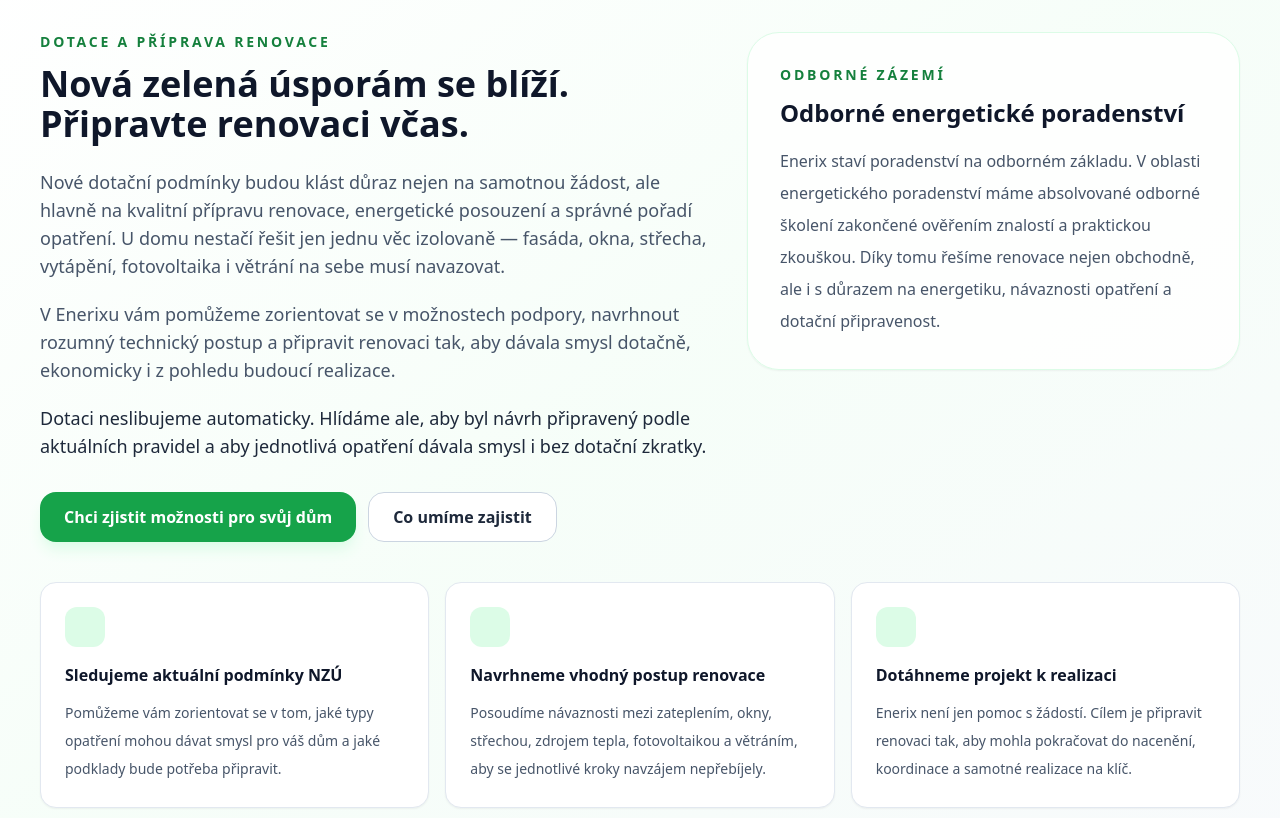
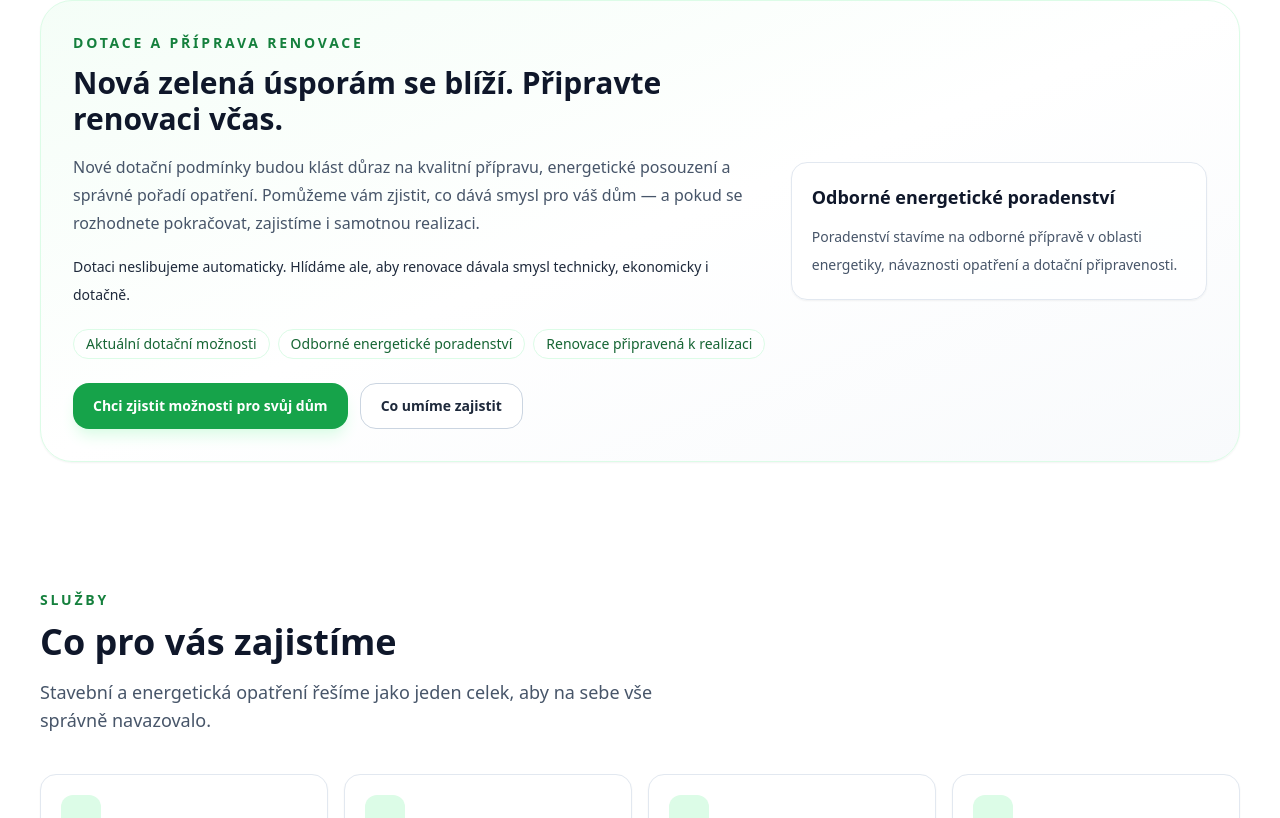
Before and after one commit to Enerixsro/enerix-web, a Next.js app: page / in a window 1280 px wide. Shown: the part 902-1720 px from the top of the page. Built offline with nearby package versions, Linux system fonts and the light colour scheme.

Commit message:
Update index.js

```diff
--- a/pages/index.js
+++ b/pages/index.js
@@ -37,21 +37,6 @@ export default function EnerixLandingPage() {
     "Foukaná a stříkaná izolace",
     "Sádrokartony",
     "Rekuperace",
-  ];
-
-  const subsidyPreparationCards = [
-    {
-      title: "Sledujeme aktuální podmínky NZÚ",
-      text: "Pomůžeme vám zorientovat se v tom, jaké typy opatření mohou dávat smysl pro váš dům a jaké podklady bude potřeba připravit.",
-    },
-    {
-      title: "Navrhneme vhodný postup renovace",
-      text: "Posoudíme návaznosti mezi zateplením, okny, střechou, zdrojem tepla, fotovoltaikou a větráním, aby se jednotlivé kroky navzájem nepřebíjely.",
-    },
-    {
-      title: "Dotáhneme projekt k realizaci",
-      text: "Enerix není jen pomoc s žádostí. Cílem je připravit renovaci tak, aby mohla pokračovat do nacenění, koordinace a samotné realizace na klíč.",
-    },
   ];
 
   const benefits = [
@@ -159,90 +144,71 @@ export default function EnerixLandingPage() {
         </div>
       </section>
 
-      <section className="bg-gradient-to-br from-white via-green-50/60 to-slate-50 px-6 py-20 md:px-10">
+      <section className="px-6 py-10 md:px-10 md:py-12">
         <div className="mx-auto max-w-7xl">
-          <div className="grid gap-10 lg:grid-cols-[1.15fr_0.85fr] lg:items-start">
+          <div className="grid gap-6 rounded-[2rem] border border-green-100 bg-gradient-to-br from-green-50/70 via-white to-slate-50 p-6 shadow-sm md:p-8 lg:grid-cols-[1.25fr_0.75fr] lg:items-center">
             <div>
               <div className="text-sm font-semibold uppercase tracking-[0.2em] text-green-700">
                 Dotace a příprava renovace
               </div>
 
-              <h2 className="mt-3 max-w-3xl text-3xl font-bold text-slate-900 md:text-4xl">
+              <h2 className="mt-3 max-w-3xl text-2xl font-bold text-slate-900 md:text-3xl">
                 Nová zelená úsporám se blíží. Připravte renovaci včas.
               </h2>
 
-              <div className="mt-6 max-w-3xl space-y-5 text-base leading-8 text-slate-600 md:text-lg">
-                <p>
-                  Nové dotační podmínky budou klást důraz nejen na samotnou
-                  žádost, ale hlavně na kvalitní přípravu renovace, energetické
-                  posouzení a správné pořadí opatření. U domu nestačí řešit jen
-                  jednu věc izolovaně — fasáda, okna, střecha, vytápění,
-                  fotovoltaika i větrání na sebe musí navazovat.
-                </p>
+              <p className="mt-4 max-w-3xl text-base leading-7 text-slate-600">
+                Nové dotační podmínky budou klást důraz na kvalitní přípravu,
+                energetické posouzení a správné pořadí opatření. Pomůžeme vám
+                zjistit, co dává smysl pro váš dům — a pokud se rozhodnete
+                pokračovat, zajistíme i samotnou realizaci.
+              </p>
 
-                <p>
-                  V Enerixu vám pomůžeme zorientovat se v možnostech podpory,
-                  navrhnout rozumný technický postup a připravit renovaci tak,
-                  aby dávala smysl dotačně, ekonomicky i z pohledu budoucí
-                  realizace.
-                </p>
+              <p className="mt-4 max-w-3xl text-sm font-medium leading-7 text-slate-800">
+                Dotaci neslibujeme automaticky. Hlídáme ale, aby renovace dávala
+                smysl technicky, ekonomicky i dotačně.
+              </p>
 
-                <p className="font-medium text-slate-800">
-                  Dotaci neslibujeme automaticky. Hlídáme ale, aby byl návrh
-                  připravený podle aktuálních pravidel a aby jednotlivá
-                  opatření dávala smysl i bez dotační zkratky.
-                </p>
+              <div className="mt-5 flex flex-wrap gap-2">
+                {[
+                  "Aktuální dotační možnosti",
+                  "Odborné energetické poradenství",
+                  "Renovace připravená k realizaci",
+                ].map((item) => (
+                  <span
+                    key={item}
+                    className="rounded-full border border-green-100 bg-white/80 px-3 py-1 text-sm font-medium text-green-800"
+                  >
+                    {item}
+                  </span>
+                ))}
               </div>
 
-              <div className="mt-8 flex flex-col gap-3 sm:flex-row">
+              <div className="mt-6 flex flex-col gap-3 sm:flex-row">
                 <a
                   href="#kontakt"
-                  className="inline-flex items-center justify-center rounded-2xl bg-green-600 px-6 py-3 text-base font-semibold text-white shadow-lg shadow-green-100 transition hover:bg-green-700"
+                  className="inline-flex items-center justify-center rounded-2xl bg-green-600 px-5 py-3 text-sm font-semibold text-white shadow-lg shadow-green-100 transition hover:bg-green-700"
                 >
                   Chci zjistit možnosti pro svůj dům
                 </a>
 
                 <a
                   href="#sluzby"
-                  className="inline-flex items-center justify-center rounded-2xl border border-slate-300 bg-white px-6 py-3 text-base font-semibold text-slate-800 transition hover:border-slate-400"
+                  className="inline-flex items-center justify-center rounded-2xl border border-slate-300 bg-white px-5 py-3 text-sm font-semibold text-slate-800 transition hover:border-slate-400"
                 >
                   Co umíme zajistit
                 </a>
               </div>
             </div>
 
-            <div className="rounded-[2rem] border border-green-100 bg-white/85 p-6 shadow-sm md:p-8">
-              <div className="text-sm font-semibold uppercase tracking-[0.2em] text-green-700">
-                Odborné zázemí
-              </div>
-              <h3 className="mt-3 text-2xl font-bold text-slate-900">
+            <div className="rounded-2xl border border-slate-200 bg-white/85 p-5 shadow-sm">
+              <h3 className="text-lg font-bold text-slate-900">
                 Odborné energetické poradenství
               </h3>
-              <p className="mt-4 leading-8 text-slate-600">
-                Enerix staví poradenství na odborném základu. V oblasti
-                energetického poradenství máme absolvované odborné školení
-                zakončené ověřením znalostí a praktickou zkouškou. Díky tomu
-                řešíme renovace nejen obchodně, ale i s důrazem na energetiku,
-                návaznosti opatření a dotační připravenost.
+              <p className="mt-3 text-sm leading-7 text-slate-600">
+                Poradenství stavíme na odborné přípravě v oblasti energetiky,
+                návaznosti opatření a dotační připravenosti.
               </p>
             </div>
-          </div>
-
-          <div className="mt-10 grid gap-4 md:grid-cols-3">
-            {subsidyPreparationCards.map((card) => (
-              <div
-                key={card.title}
-                className="rounded-2xl border border-slate-200 bg-white p-6 shadow-sm"
-              >
-                <div className="mb-4 h-10 w-10 rounded-xl bg-green-100" />
-                <div className="font-semibold text-slate-900">
-                  {card.title}
-                </div>
-                <p className="mt-3 text-sm leading-7 text-slate-600">
-                  {card.text}
-                </p>
-              </div>
-            ))}
           </div>
         </div>
       </section>
```
